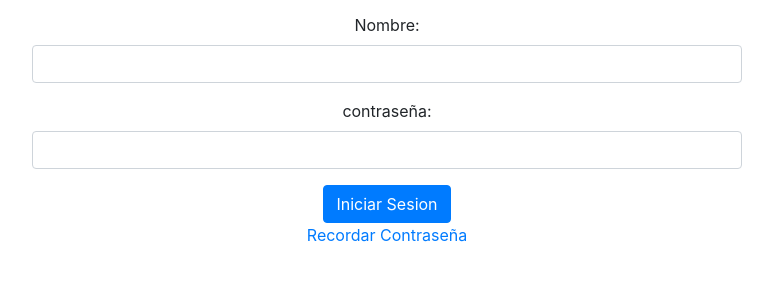
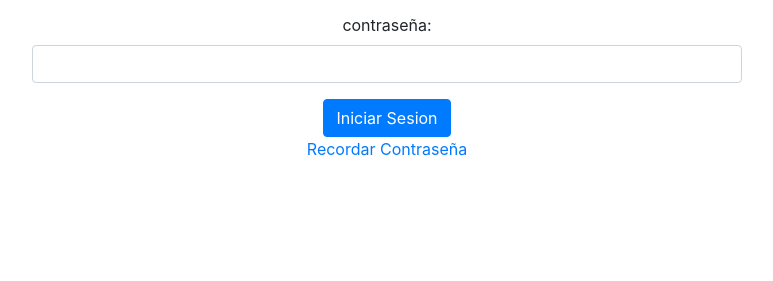
Before and after one commit to Nicoley22/Prueba-1, a plain HTML site: page iniciarsesion.html in a window 1280 px wide. Shown: the part 273-554 px from the top of the page, without its empty margins (68-841 px from the left). Drawn offline with nearby package versions, Linux system fonts and the light colour scheme.

Commit message:
se crea el inicio de sesion

```diff
--- a/iniciarsesion.html
+++ b/iniciarsesion.html
@@ -23,14 +23,10 @@
 
                     </div>
                     <div class="form-group">
-                        <label for="nombre">Nombre:</label>
-                        <input type="text" class="form-control" id="nombre">
-                    </div>
-                    <div class="form-group">
                         <label for="nombre">contraseña:</label>
                         <input type="password" class="form-control" id="contraseña">
                     </div>
-                    <a  href="indexRap.html" class="btn btn-primary">Iniciar Sesion</a>
+                    <a  href="onlineinicio.html" class="btn btn-primary">Iniciar Sesion</a>
                 </form>
                 <div class="col-12">
                     <a href="#">Recordar Contraseña</a>
```
